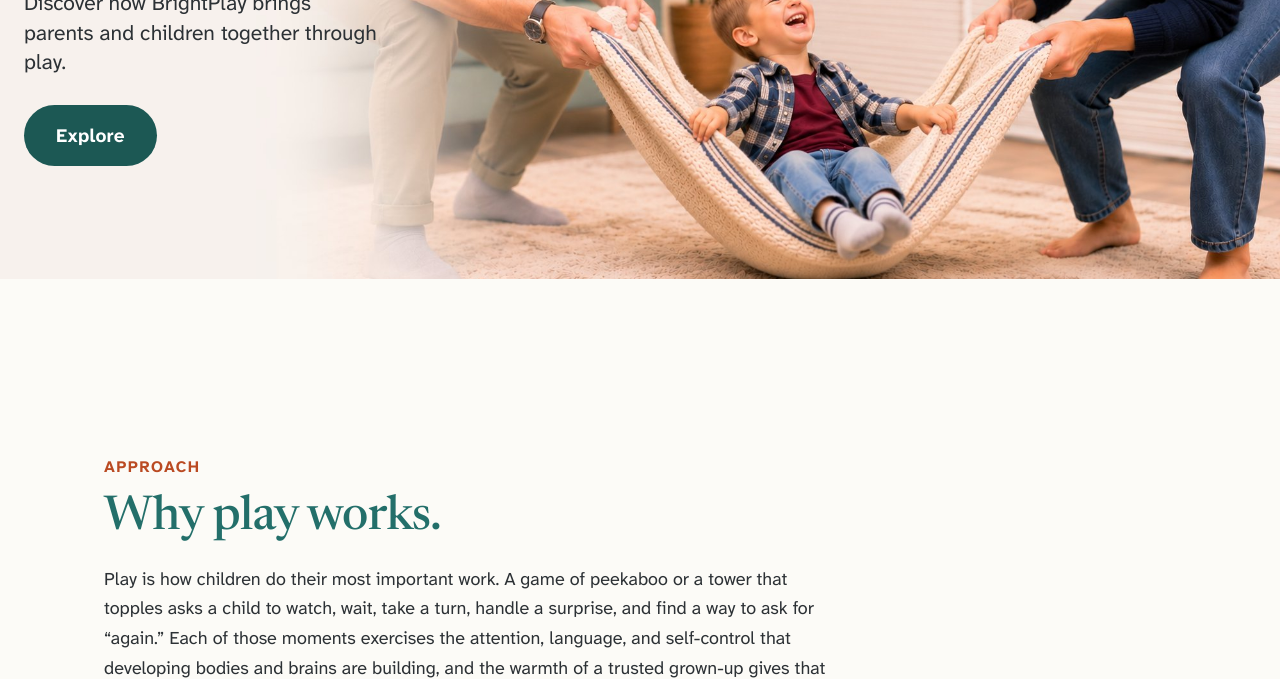
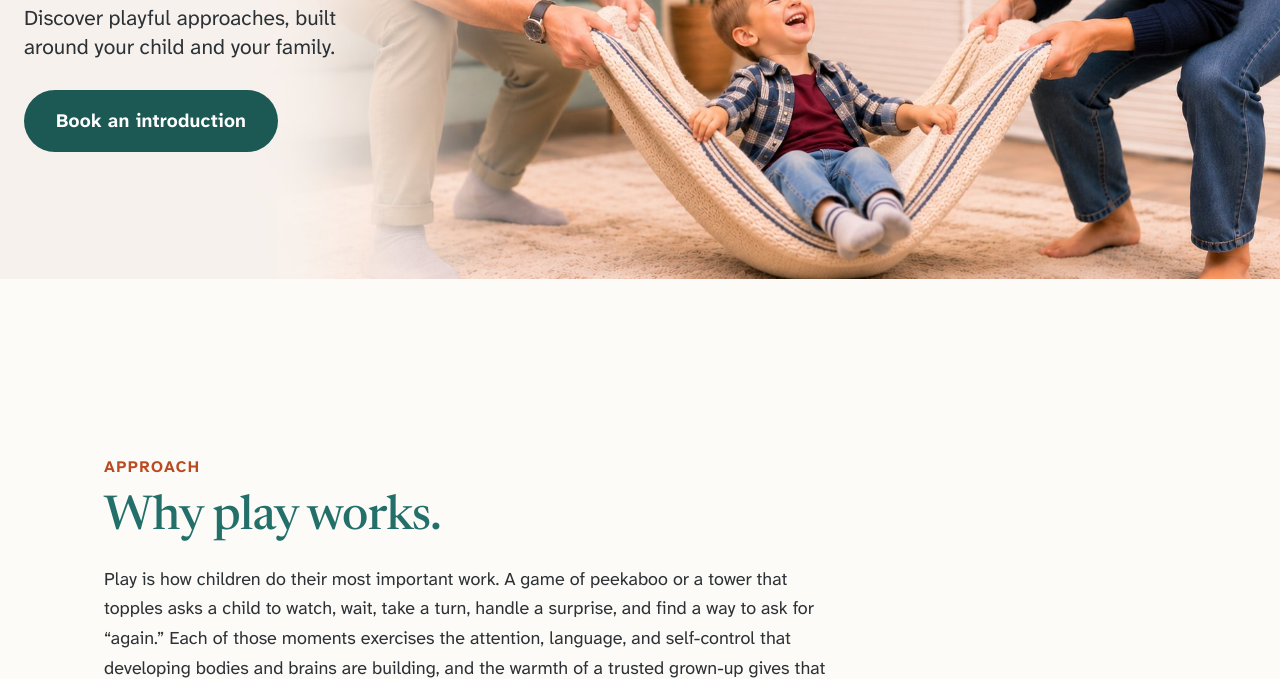
Before and after one commit to ellisvdb/brightplay, a plain HTML site: page approach.html in a window 1280 px wide. Shown: the part 421-1100 px from the top of the page. Drawn offline with Linux system fonts and the light colour scheme.

Commit message:
Approach hero: 'Discover playful approaches, built around your child and your family.' + Book an introduction
Co-Authored-By: Claude Opus 5.5 <noreply@anthropic.com>
Claude-Session: https://claude.ai/code/session_017MriicVSspT3tqkqPhZfQz

```diff
--- a/approach.html
+++ b/approach.html
@@ -51,8 +51,8 @@
     <div class="hero-parallax__overlay photo-scrim"></div>
     <div class="hero-parallax__content">
       <h1 class="hero-parallax__title on-photo__title"><span class="hero-line">The joy</span> <span class="hero-line">is in the</span> <span class="hero-line">doing.</span></h1>
-      <p class="hero-parallax__sub on-photo__sub">Discover how BrightPlay brings parents and children together through play.</p>
-      <p class="hero-parallax__cta"><a class="btn btn--primary btn--on-photo" href="#approaches">Explore</a></p>
+      <p class="hero-parallax__sub on-photo__sub">Discover playful approaches, built around your child and your family.</p>
+      <p class="hero-parallax__cta"><a class="btn btn--primary btn--on-photo" href="contact.html">Book an introduction</a></p>
     </div>
   </section>
 
```
